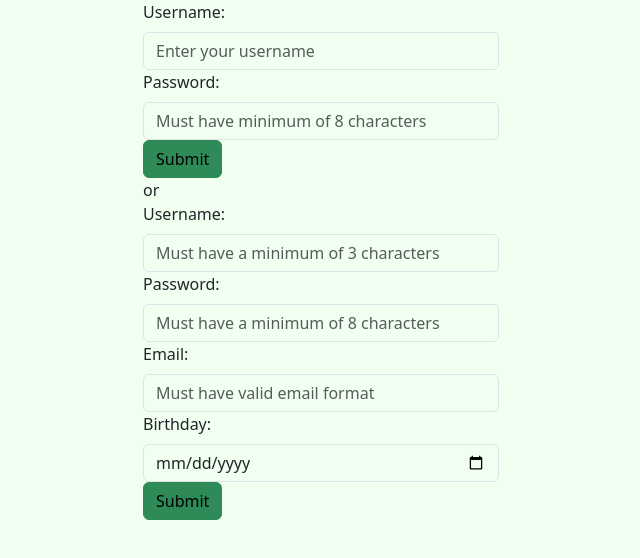
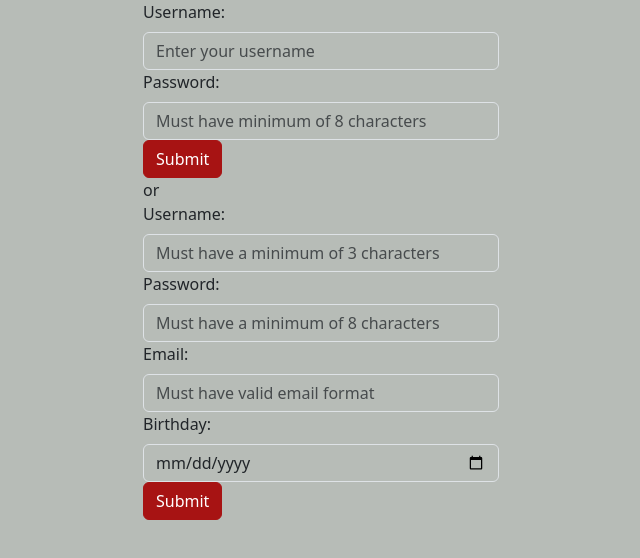
Before and after one commit to MrTeacher787/myFlix-client, a React (Vite) app: page / in a window 1280 px wide. Shown: the top 558 px of the page, without its empty margins (319-959 px from the left). Built offline with nearby package versions, Linux system fonts and the light colour scheme.

Commit message:
updated index.scss

```diff
--- a/src/index.scss
+++ b/src/index.scss
@@ -1,5 +1,5 @@
-$primary: SeaGreen;
-$body-bg: Honeydew;
+$primary: rgb(167, 19, 19);
+$body-bg: rgb(183, 188, 183);
 
 @import "~bootstrap/scss/bootstrap.scss";
 
@@ -10,7 +10,7 @@ $color: steelblue;
 }
 
 img {
-    max-width: 25%;
+    max-width: 100%;
     border-radius: 15px;
 }
 
```
Also changed, not shown: 2 other files (tests, documents, lock files or other folders).
